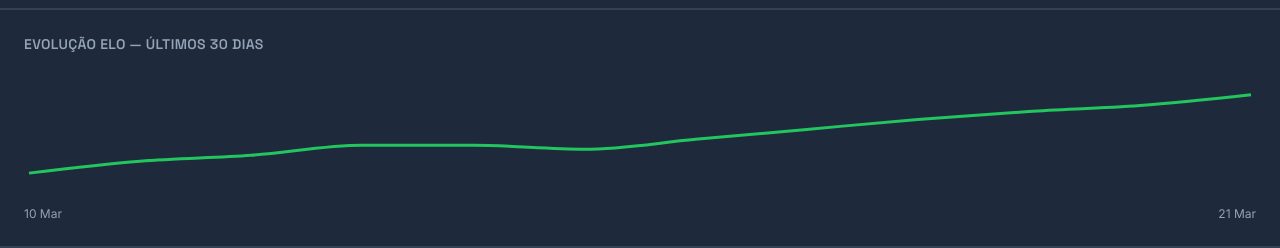
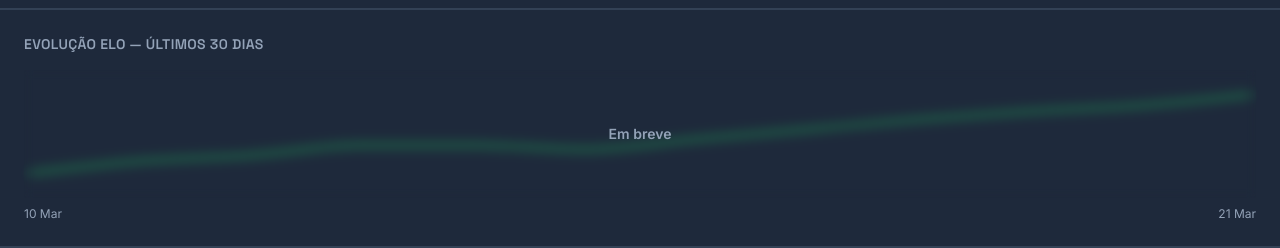
Before and after one commit to Icarodvieira/pingas-web, a Next.js app: page /profile in a window 1280 px wide. Shown: the part 350-598 px from the top of the page. Built offline with nearby package versions, Linux system fonts and the light colour scheme; no server answers.

Commit message:
fix: add overlay in elo history chart

```diff
--- a/src/app/profile/page.tsx
+++ b/src/app/profile/page.tsx
@@ -87,7 +87,8 @@ export default function ProfilePage() {
         <h3 className="text-sm font-semibold text-text-muted mb-4 uppercase tracking-wide">
           Evolução ELO — últimos 30 dias
         </h3>
-        <div className="h-32">
+        <div className="h-32 relative">
+          <div className="absolute inset-0 blur-sm opacity-75">
             <ResponsiveContainer width="100%" height="100%">
               <LineChart data={eloHistory}>
                 <YAxis domain={['dataMin - 50', 'dataMax + 50']} hide />
@@ -100,6 +101,14 @@ export default function ProfilePage() {
                 />
               </LineChart>
             </ResponsiveContainer>
+          </div>
+
+          {/* Overlay com mensagem */}
+          <div className="absolute inset-0 flex items-center justify-center backdrop-blur-sm">
+            <div className="text-center">
+              <p className="text-sm font-semibold text-text-muted">Em breve</p>
+            </div>
+          </div>
         </div>
         <div className="flex items-center justify-between mt-2">
           <p className="text-xs text-text-muted">{eloHistory[0].date}</p>
```
Lines whose indentation alone changed are shown as unchanged.
